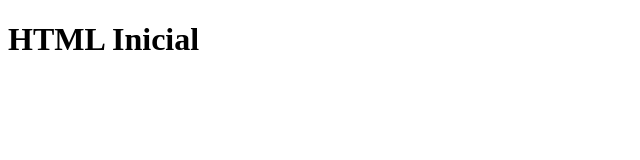
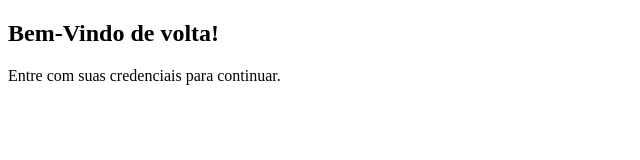
Before and after one commit to DevGusta08/trabalho-de-conclusao-de-curso-ADS, a website: page views/index.html in a window 1280 px wide. Shown: the whole page, without its empty margins (0-640 px from the left). Drawn offline with Linux system fonts and the light colour scheme.

Commit message:
cria divs do lado direto e adiciona o título

```diff
--- a/views/index.html
+++ b/views/index.html
@@ -1,11 +1,18 @@
 <!DOCTYPE html>
-<html lang="en">
+<html lang="pt-BR">
 <head>
     <meta charset="UTF-8">
     <meta name="viewport" content="width=device-width, initial-scale=1.0">
-    <title>TCC</title>
+    <title>VestibularPrep - Login</title>
 </head>
 <body>
-    <h1>HTML Inicial</h1>
+    <div class="lado_login">
+        <div class="caixa_login">
+            <div class="titulo_login">
+                <h2>Bem-Vindo de volta!</h2>
+                <p>Entre com suas credenciais para continuar.</p>
+            </div>
+        </div>
+    </div>
 </body>
 </html>
```
